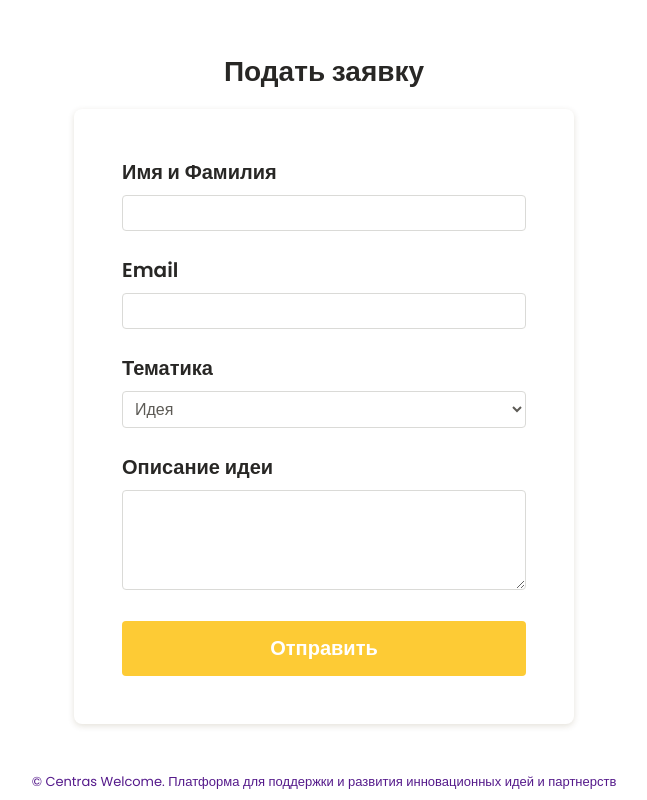
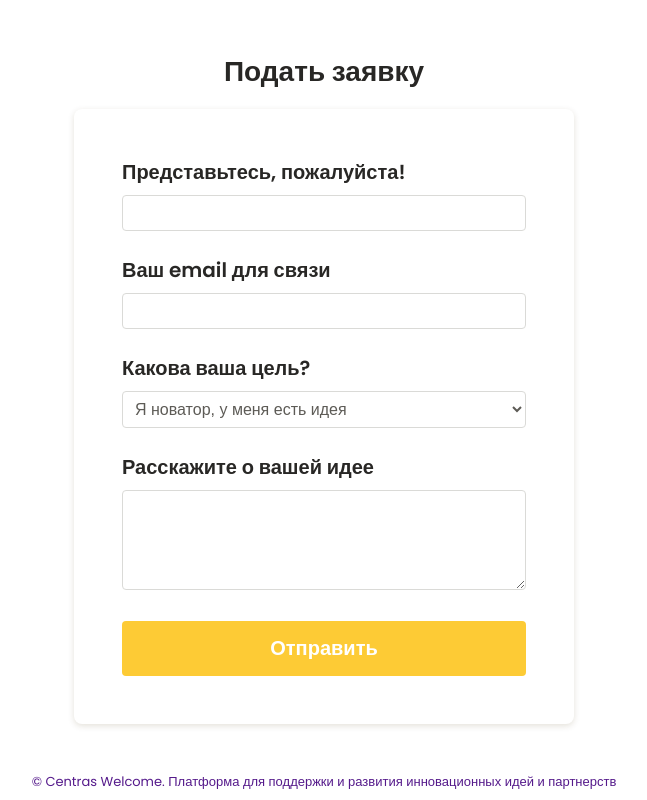
Before and after one commit to kibo13/test-centras-welcome, a React (Create React App) app: page / in a window 1280 px wide. Shown: the part 1219-2019 px from the top of the page, without its empty margins (316-963 px from the left). Built offline with nearby package versions, Linux system fonts and the light colour scheme.

Commit message:
chore: updated the text in the label tags

```diff
--- a/src/components/ContactForm.js
+++ b/src/components/ContactForm.js
@@ -8,22 +8,22 @@ const ContactForm = () => {
             </h2>
             <form action="#" className="contact__form">
                 <div className="contact__form-group">
-                    <label htmlFor="name" className="contact__form-label">Имя и Фамилия</label>
+                    <label htmlFor="name" className="contact__form-label">Представьтесь, пожалуйста!</label>
                     <input type="text" id="name" className="contact__form-input" required />
                 </div>
                 <div className="contact__form-group">
-                    <label htmlFor="email" className="contact__form-label">Email</label>
+                    <label htmlFor="email" className="contact__form-label">Ваш email для связи</label>
                     <input type="email" id="email" className="contact__form-input" required />
                 </div>
                 <div className="contact__form-group">
-                    <label htmlFor="topic" className="contact__form-label">Тематика</label>
+                    <label htmlFor="topic" className="contact__form-label">Какова ваша цель?</label>
                     <select id="topic" className="contact__form-input" required>
-                        <option value="idea">Идея</option>
-                        <option value="partnership">Партнерство</option>
+                        <option value="idea">Я новатор, у меня есть идея</option>
+                        <option value="partnership">Меня интересует партнерство</option>
                     </select>
                 </div>
                 <div className="contact__form-group">
-                    <label htmlFor="description" className="contact__form-label">Описание идеи</label>
+                    <label htmlFor="description" className="contact__form-label">Расскажите о вашей идее</label>
                     <textarea id="description" className="contact__form-textarea" required></textarea>
                 </div>
                 <button type="submit" className="contact__form-button">Отправить</button>
```
